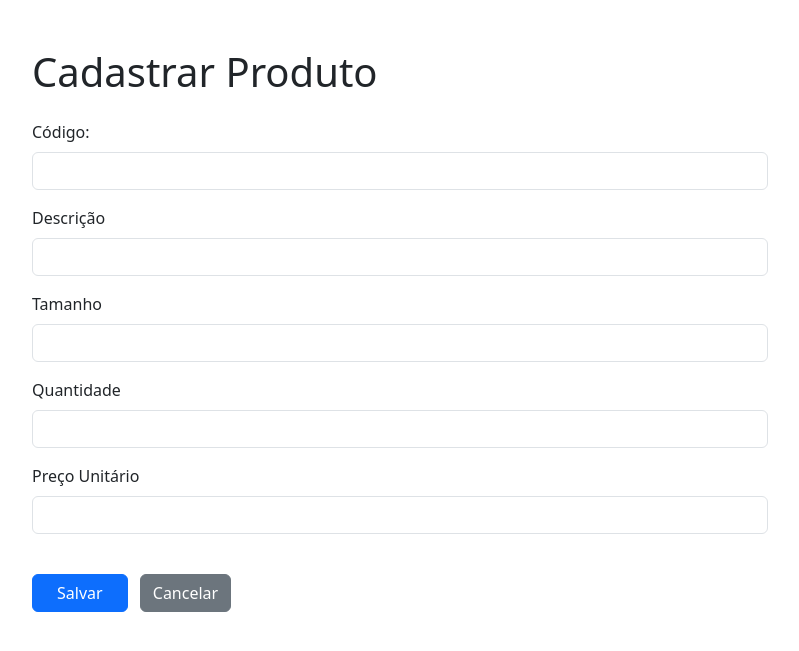
After one commit to tseiiti/poc, a Django app: page /products/create/ in a window 1280 px wide. The commit adds this page. Shown: the top 651 px of the page, without its empty margins (50-849 px from the left). Run offline with Django 4.2, Linux system fonts and the light colour scheme.

Commit message:
products list e create

```diff
--- a/_templates/base.html
+++ b/_templates/base.html
@@ -5,6 +5,7 @@
     <meta name="viewport" content="width=device-width, initial-scale=1">
     <title>POC</title>
     <link href="https://cdn.jsdelivr.net/npm/bootstrap@5.3.3/dist/css/bootstrap.min.css" rel="stylesheet">
+    <script src="https://cdnjs.cloudflare.com/ajax/libs/font-awesome/5.15.3/js/all.min.js"></script>
   </head>
   <body>
     <div class="container my-5">
--- a/products/forms.py
+++ b/products/forms.py
@@ -9,5 +9,5 @@ class ProductForm(forms.ModelForm):
 	code = forms.CharField(label = 'Código')
 	description = forms.CharField(label = 'Descrição')
 	size = forms.CharField(label = 'Tamanho')
-	quantity = forms.IntegerField(label = 'Qunatidade')
+	quantity = forms.IntegerField(label = 'Quantidade')
 	unit_price = forms.FloatField(label = 'Preço Unitário')
--- a/products/models.py
+++ b/products/models.py
@@ -8,4 +8,4 @@ class Product(models.Model):
 	unit_price = models.FloatField()
 
 	def __str__(self):
-		return self.nome
+		return self.description
--- /dev/null
+++ b/products/templates/products/product_form.html
@@ -0,0 +1,45 @@
+{% extends "base.html" %}
+
+{% block content %}
+<h1>Cadastrar Produto</h1>
+<div class="row mt-4">
+  <div class="col-md-8">
+    <form method="post">
+      {% csrf_token %}
+
+      <div class="mb-3">
+        {{ form.code.errors }}
+        <label for="id_code" class="form-label">Código:</label>
+        <input type="text" class="form-control" name="code" maxlength="10" required="" id="id_code">
+      </div>
+
+      <div class="mb-3">
+        {{ form.description.errors }}
+        <label for="id_description" class="form-label">Descrição</label>
+        <input type="text" class="form-control" name="description" maxlength="255" required="" id="id_description">
+      </div>
+
+      <div class="mb-3">
+        {{ form.size.errors }}
+        <label for="id_size" class="form-label">Tamanho</label>
+        <input type="text" class="form-control" name="size" maxlength="10" required="" id="id_size">
+      </div>
+
+      <div class="mb-3">
+        {{ form.quantity.errors }}
+        <label for="id_quantity" class="form-label">Quantidade</label>
+        <input type="number" class="form-control" name="quantity" required="" id="id_quantity">
+      </div>
+
+      <div class="mb-3">
+        {{ form.unit_price.errors }}
+        <label for="id_unit_price" class="form-label">Preço Unitário</label>
+        <input type="number" class="form-control" name="unit_price" step="any" required="" id="id_unit_price">
+      </div>
+
+      <button class="btn btn-primary mt-4 px-4" type="submit">Salvar</button>
+      <a class="btn btn-secondary mt-4 ms-2" href="{% url 'products:list' %}">Cancelar</a>
+    </form>
+  </div>
+</div>
+{% endblock %}
--- a/products/templates/products/product_list.html
+++ b/products/templates/products/product_list.html
@@ -1,7 +1,9 @@
 {% extends "base.html" %}
 
 {% block content %}
-<h6><a href="">Novo Registro</a></h6>
+<h1>Lista de Produtos</h1>
+
+<h6><a href="{% url 'products:create' %}">Novo Registro</a></h6>
 
 <table class="table table-striped table-hover table-sm mt-3">
   <thead>
--- a/products/urls.py
+++ b/products/urls.py
@@ -1,12 +1,8 @@
 from django.urls import path
-from .views import ProductList
+from .views import ProductList, ProductCreate
 
 app_name = "products"
 urlpatterns = [
-  path("list/", ProductList.as_view(),   name="list"),
-  # path("signup", views.signup, name="signup"),
-  # path("signin", views.signin, name="signin"),
-  # path("signout", views.signout, name="signout"),
-  # path('admin/', admin.site.urls),
-  # path("example/", include("example.urls")),
+  path("list/",   ProductList.as_view(),   name="list"),
+  path("create/", ProductCreate.as_view(), name="create"),
 ]
--- a/products/views.py
+++ b/products/views.py
@@ -1,7 +1,14 @@
 from django.views.generic import ListView, CreateView, UpdateView, DetailView, DeleteView
+from django.urls import reverse_lazy
 from .models import Product
+from .forms import ProductForm
 
 
 class ProductList(ListView):
 	model = Product
 	queryset = Product.objects.all()
+
+class ProductCreate(CreateView):
+	model = Product
+	form_class = ProductForm
+	success_url = reverse_lazy("products:list")
```
